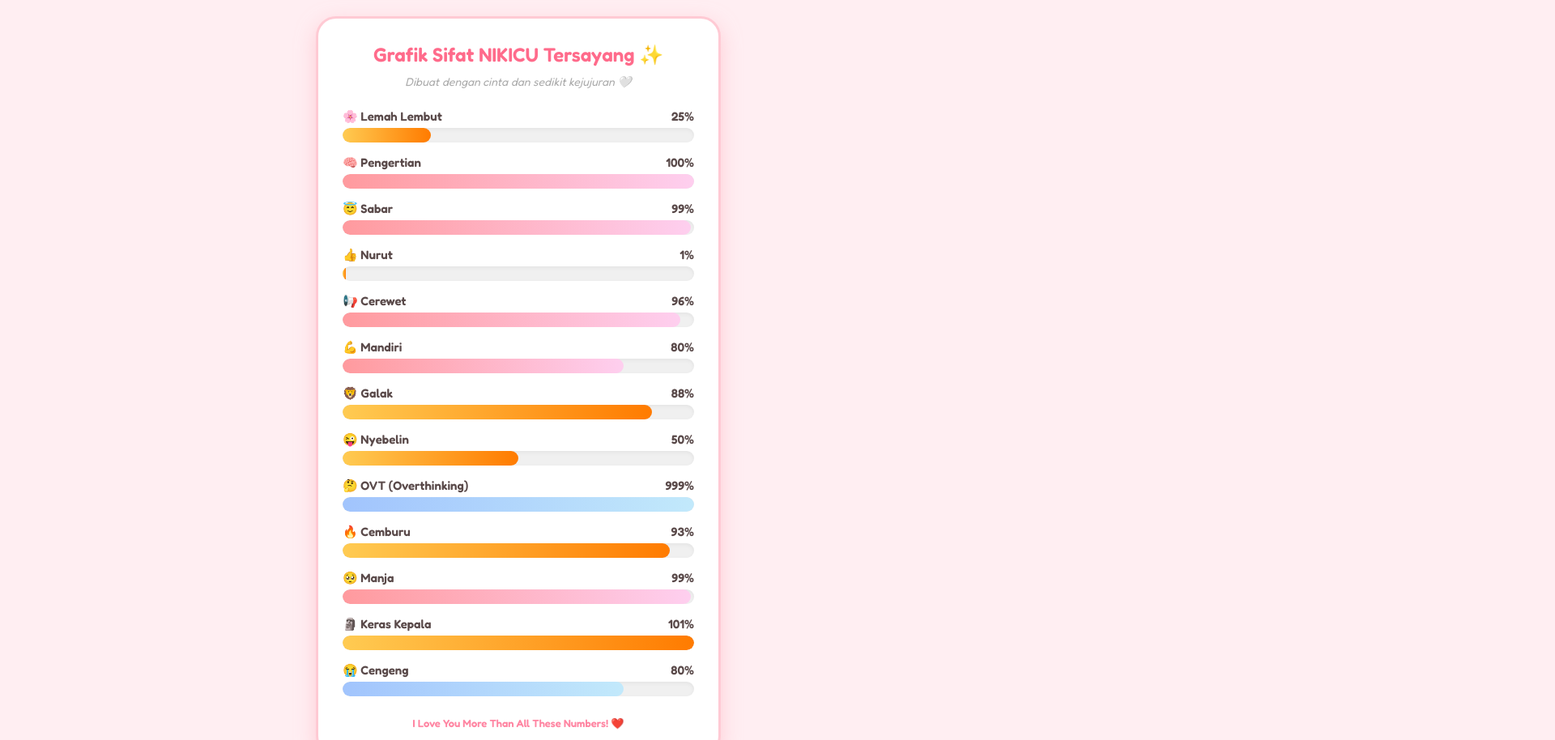
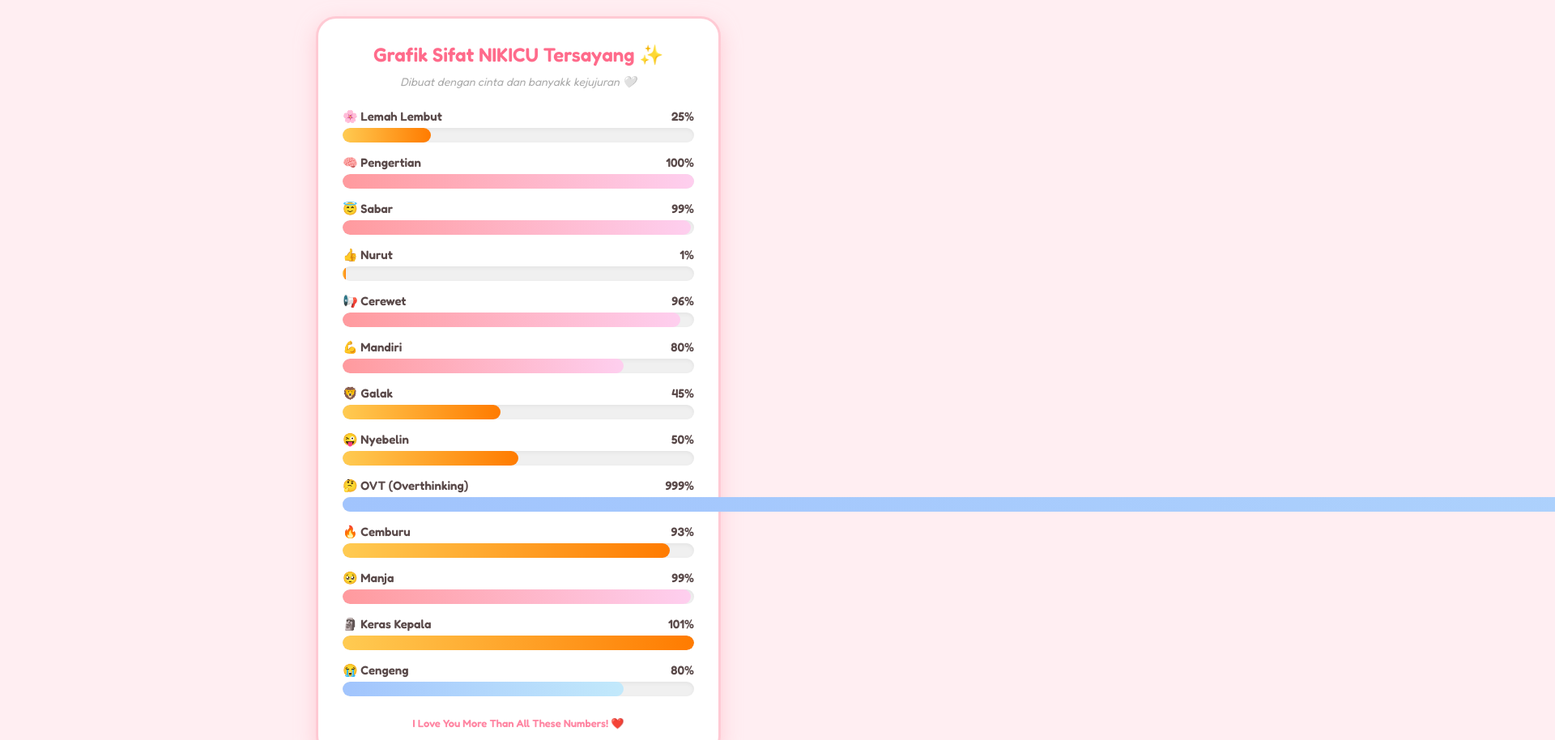
Before and after one commit to kasturikara/nikicu, a plain HTML site: page index.html in a window 1280 px wide. Shown: the top 914 px of the page at 81% size, 1920 px wide, since content can reach past the window. Drawn offline with Linux system fonts and the light colour scheme.

Commit message:
fix: update subtitle text and adjust trait percentages in index.html

```diff
--- a/index.html
+++ b/index.html
@@ -102,7 +102,7 @@
 
     <div class="container">
         <h1>Grafik Sifat NIKICU Tersayang ✨</h1>
-        <p class="subtitle">Dibuat dengan cinta dan sedikit kejujuran 🤍</p>
+        <p class="subtitle">Dibuat dengan cinta dan banyakk kejujuran 🤍</p>
 
         <div class="trait-wrapper">
             <div class="trait-info">
@@ -167,10 +167,10 @@
         <div class="trait-wrapper">
             <div class="trait-info">
                 <span>🦁 Galak</span>
-                <span>88%</span>
+                <span>45%</span>
             </div>
             <div class="bar-bg">
-                <div class="bar-fill warna-lucu" style="width: 88%;"></div>
+                <div class="bar-fill warna-lucu" style="width: 45%;"></div>
             </div>
         </div>
 
@@ -189,8 +189,8 @@
                 <span>🤔 OVT (Overthinking)</span>
                 <span>999%</span>
             </div>
-            <div class="bar-bg">
-                <div class="bar-fill warna-ajaib" style="width: 100%;"></div>
+                    <div class="bar-bg" style="overflow: visible;">
+                        <div class="bar-fill warna-ajaib" style="width: 999%;"></div>
             </div>
         </div>
 
```
